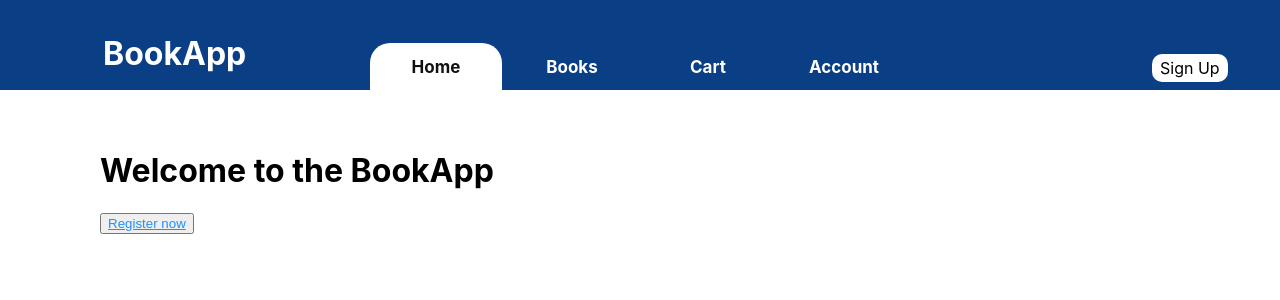
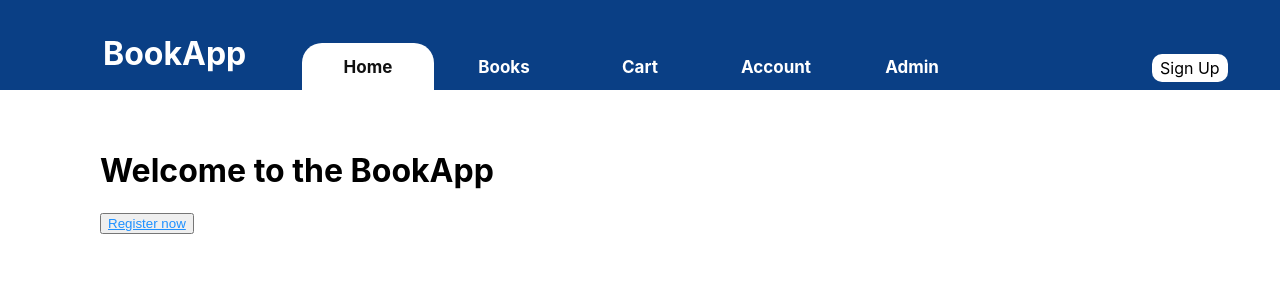
Before and after one commit to R-Lashan/BookApp, a React (Create React App) app in the folder BookApp/BookApp.SPA/: page / in a window 1280 px wide. Shown: the top 300 px of the page. Built offline with nearby package versions, Linux system fonts and the light colour scheme.

Commit message:
add admin panel link to navbar

```diff
--- a/BookApp/BookApp.SPA/src/components/NavBar.js
+++ b/BookApp/BookApp.SPA/src/components/NavBar.js
@@ -36,6 +36,9 @@ const NavBar = () => {
             <td>
               <NavLink className="navlink" activeClassName="is-active" to="/account">Account</NavLink>
             </td>
+            <td>
+              <NavLink className="navlink" activeClassName="is-active" to="/admin">Admin</NavLink>
+            </td>
           </tr>
         </table>
       </div>
```
Also changed, not shown: BookApp/BookApp.SPA/src/components/styles/Admin.css (line endings or trailing spaces).
